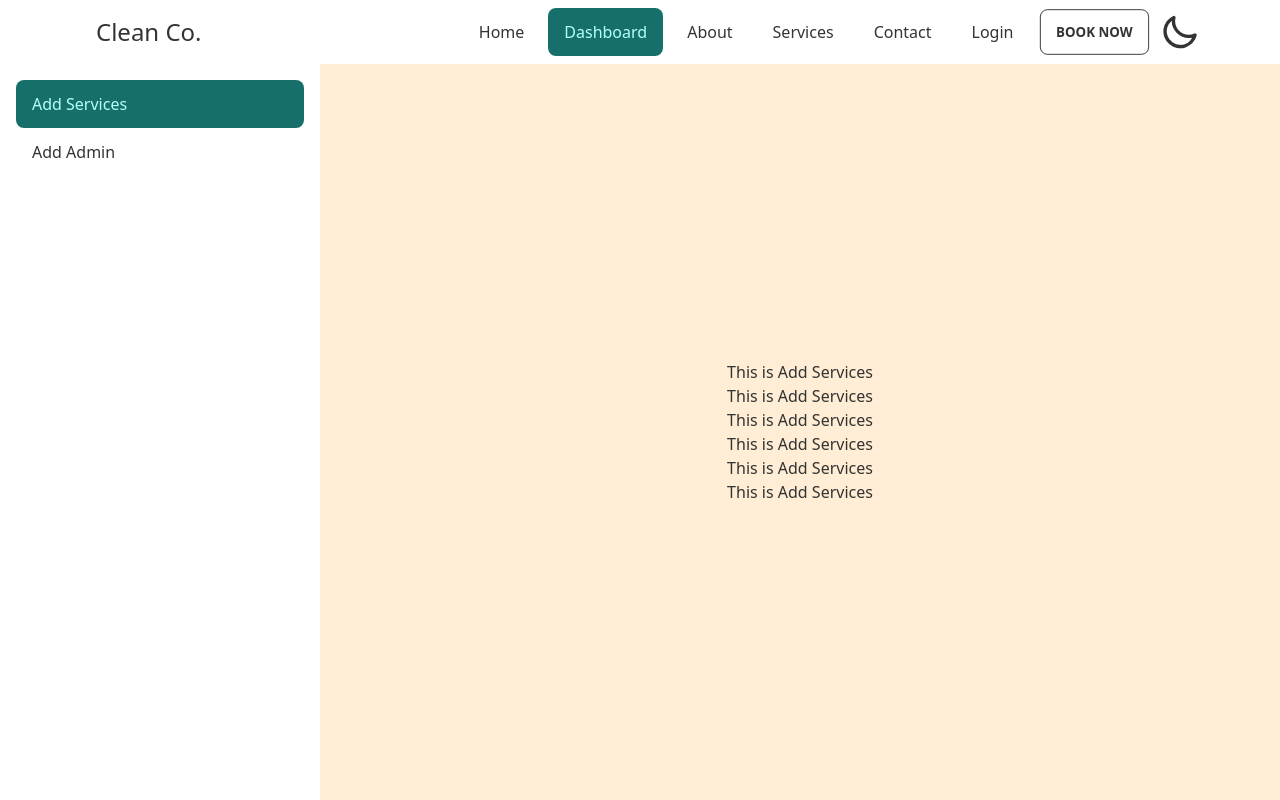
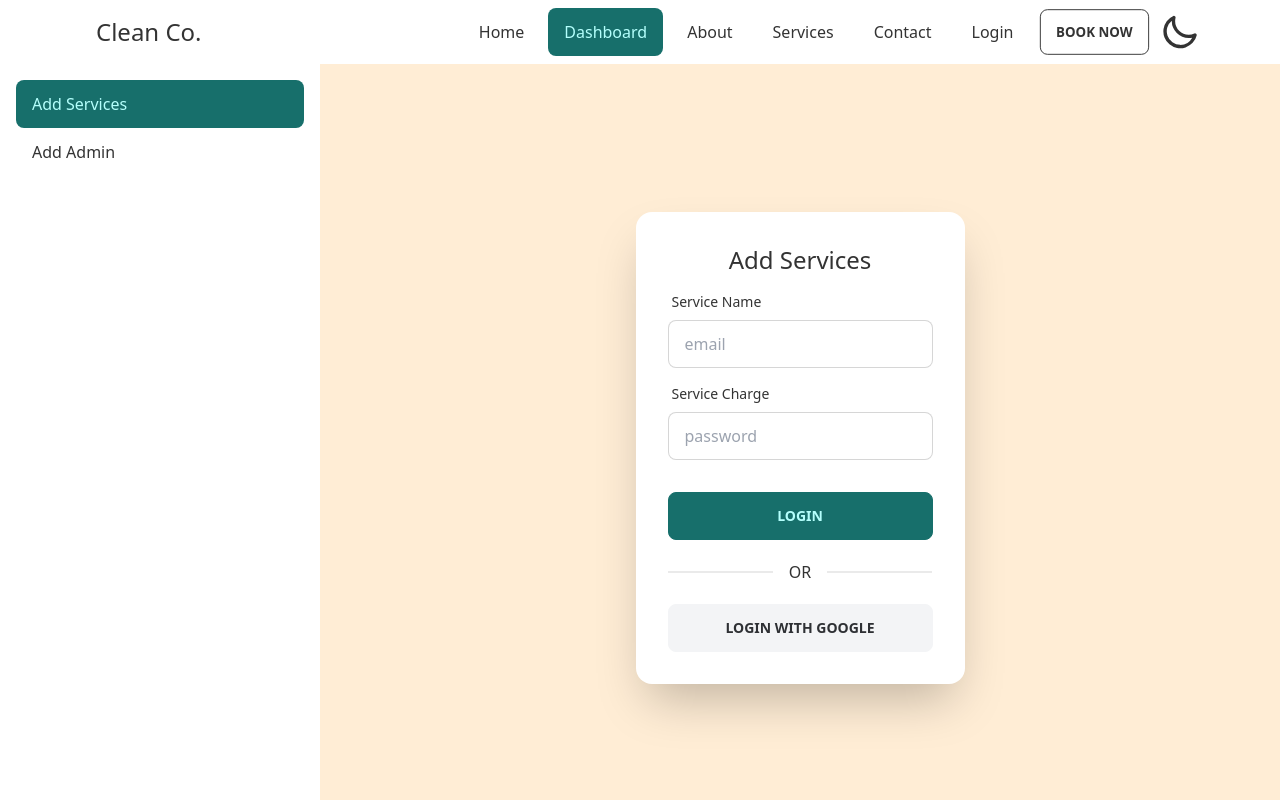
Before and after one commit to naeemtalukder/clean-co-live, a React (Create React App) app: page /dashboard/add-services in a window 1280 px wide. Built offline with nearby package versions, Linux system fonts and the light colour scheme.

Commit message:
'Add service' route add

```diff
--- a/src/api/index.js
+++ b/src/api/index.js
@@ -0,0 +1,7 @@
+import axios from "axios";
+
+const fetcher = axios.create({
+    baseURL: "http://localhost:5000",
+});
+
+export default fetcher;
--- a/src/page/Services.js
+++ b/src/page/Services.js
@@ -1,12 +1,18 @@
 import axios from 'axios';
 import React, { useEffect, useState } from 'react';
+import fetcher from '../api';
 
 const Services = () => {
     const [services, setServices] = useState([]);
+    console.log(services);
+
     useEffect(() => {
-        axios
-        .get("http://localhost:5000/service")
-        .then((res) => setServices(res.services));
+      // axios.get("http://localhost:5000/service").then((res) => setServices(res));
+
+      (async () => {
+        const res = await fetcher.get("/service");
+        setServices(res.data);
+      })();
     }, []);
     return (
         <div>
--- a/src/page/dashboard/AddServices.js
+++ b/src/page/dashboard/AddServices.js
@@ -2,14 +2,32 @@ import React from 'react';
 
 const AddServices = () => {
     return (
-        <div>
-            <h1>This is Add Services</h1>
-            <h1>This is Add Services</h1>
-            <h1>This is Add Services</h1>
-            <h1>This is Add Services</h1>
-            <h1>This is Add Services</h1>
-            <h1>This is Add Services</h1>
+        <div className="hero min-h-screen bg-accent mt-8">
+        <div className="hero-content">
+            <div className="card flex-shrink-0 w-full max-w-sm shadow-2xl bg-base-100">
+                <div className="card-body">
+                    <h1 className='text-2xl text-center'>Add Services</h1>
+                    <div className="form-control">
+                        <label className="label">
+                            <span className="label-text">Service Name</span>
+                        </label>
+                        <input type="text" placeholder="email" className="input input-bordered" />
+                    </div>
+                    <div className="form-control">
+                        <label className="label">
+                        <span className="label-text">Service Charge</span>
+                        </label>
+                        <input type="text" placeholder="password" className="input input-bordered" />
+                    </div>
+                    <div className="form-control mt-6">
+                        <button className="btn btn-primary">Login</button>
+                    </div>
+                    <div className="divider">OR</div>
+                    <button className='btn btn-glass hover:btn-accent'>Login with Google</button>
+                </div>
+            </div>
         </div>
+    </div>
     );
 };
 
```
